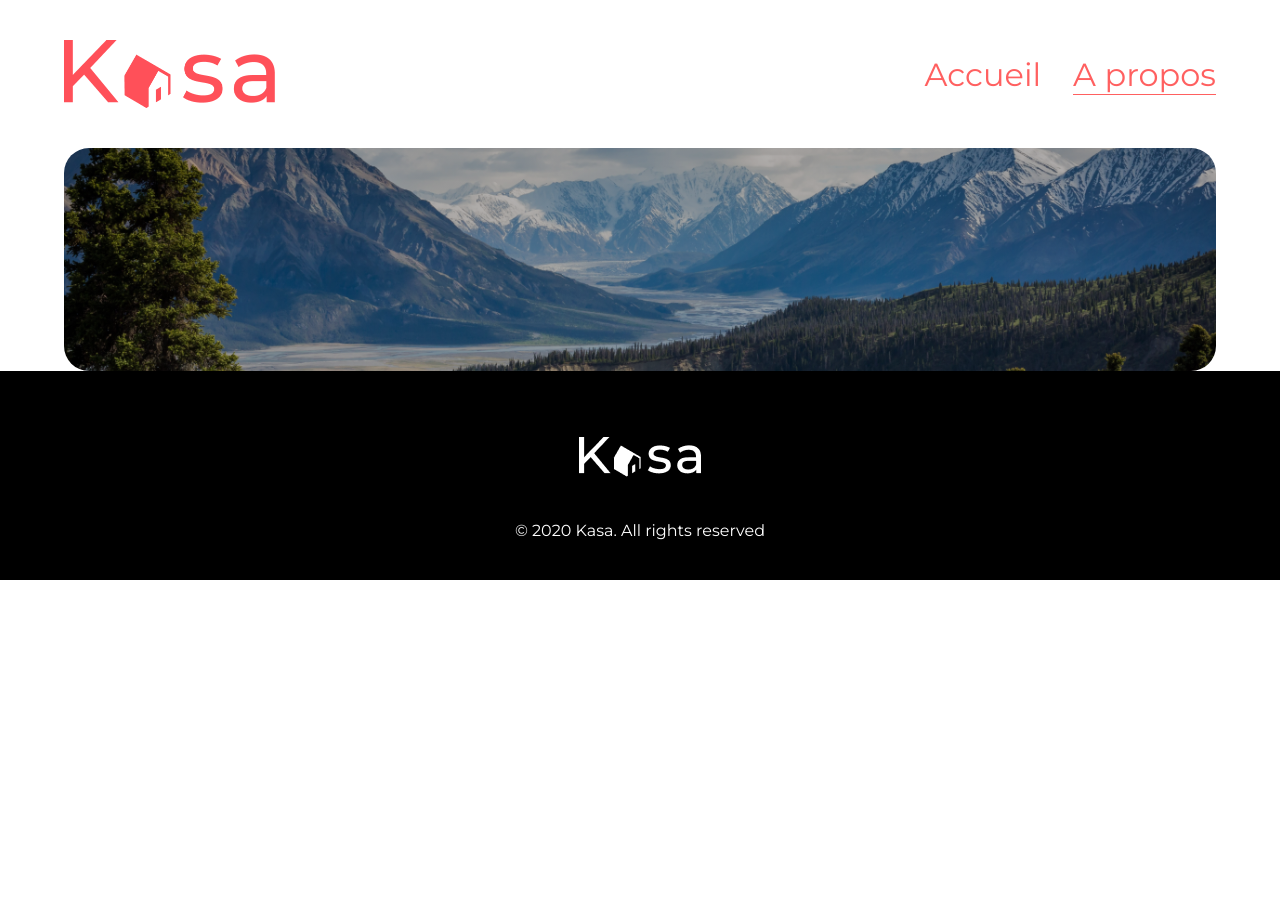
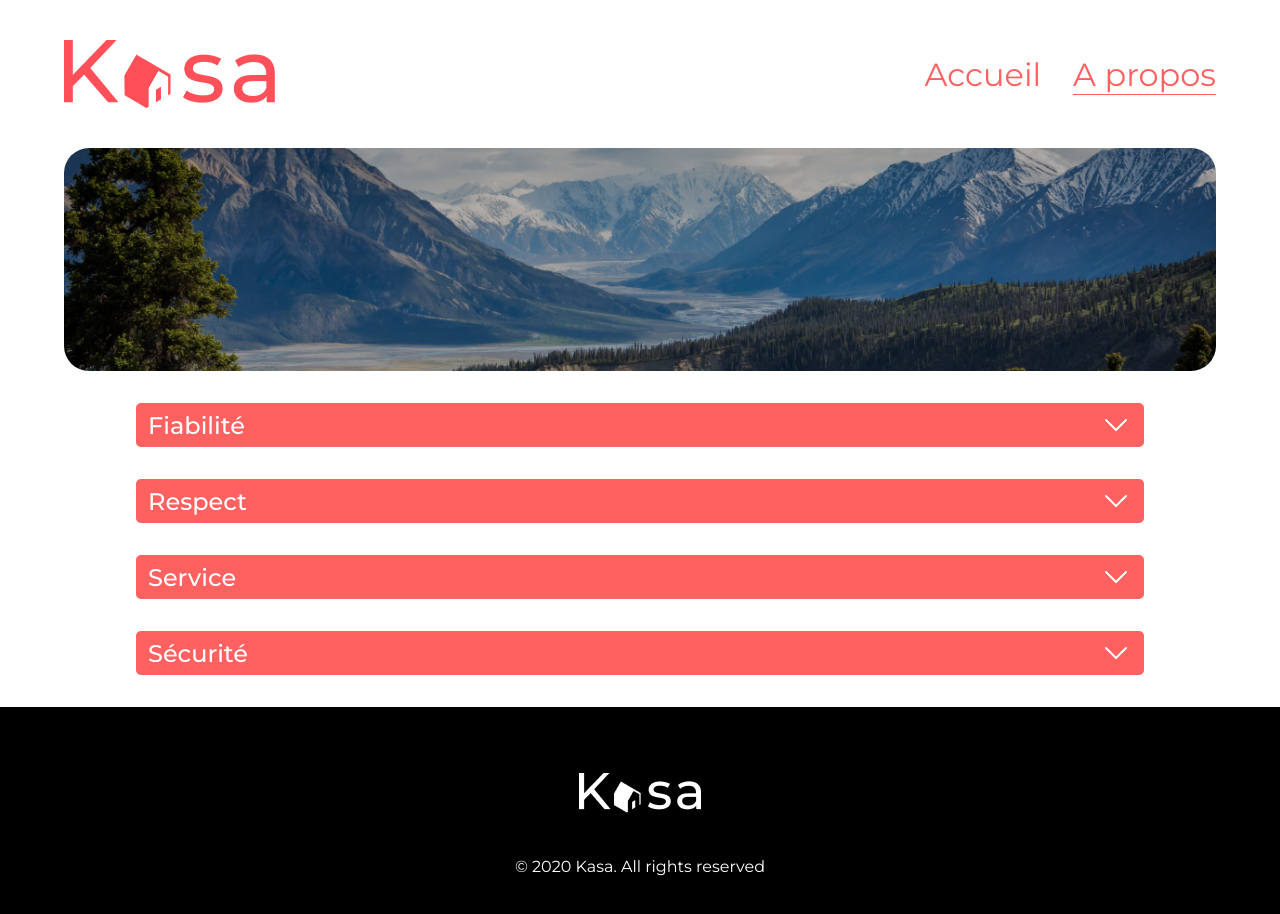
Before and after one commit to thaisrodez/kasa, a React (Create React App) app: page /about in a window 1280 px wide. Before the commit the page ends 800 px from the top, so only its background shows below. Built offline with nearby package versions, Linux system fonts and the light colour scheme.

Commit message:
feat(about): about page

```diff
--- /dev/null
+++ b/src/datas/about.json
@@ -0,0 +1,22 @@
+[
+  {
+    "id": "about-1",
+    "title": "Fiabilité",
+    "text": "Les annonces postées sur Kasa garantissent une fiabilité totale. Les photos sont conformes aux logements, et toutes les informations sont régulièrement vérifiées  par nos équipes."
+  },
+  {
+    "id": "about-2",
+    "title": "Respect",
+    "text": "La bienveillance fait partie des valeurs fondatrices de Kasa. Tout comportement discriminatoire ou de perturbation du voisinage entraînera une exclusion de notre plateforme."
+  },
+  {
+    "id": "about-3",
+    "title": "Service",
+    "text": "Nos équipes se tiennent à votre disposition pour vous fournir une expérience parfaite. N'hésitez pas à nous contacter si vous avez la moindre question."
+  },
+  {
+    "id": "about-4",
+    "title": "Sécurité",
+    "text": "La sécurité est la priorité de Kasa. Aussi bien pour nos hôtes que pour les voyageurs, chaque logement correspond aux critères de sécurité établis par nos services. En laissant une note aussi bien à l'hôte qu'au locataire, cela permet à nos équipes de vérifier que les standards sont bien respectés. Nous organisons également des ateliers sur la sécurité domestique pour nos hôtes."
+  }
+]
--- a/src/pages/About/index.jsx
+++ b/src/pages/About/index.jsx
@@ -1,10 +1,15 @@
 import Banner from '../../components/Banner';
 import aboutBanner from '../../assets/about-banner.png';
+import abouts from '../../datas/about.json';
+import Collapse from '../../components/Collapse';
 
 function About() {
   return (
     <div>
       <Banner url={aboutBanner} />
+      {abouts.map(({ id, title, text }) => (
+        <Collapse key={id} title={title} text={text} />
+      ))}
     </div>
   );
 }
--- a/src/styles/index.css
+++ b/src/styles/index.css
@@ -13,4 +13,5 @@
 .kasa-main {
   margin: 0 auto;
   width: 90%;
+  min-height: 84vh;
 }
```
